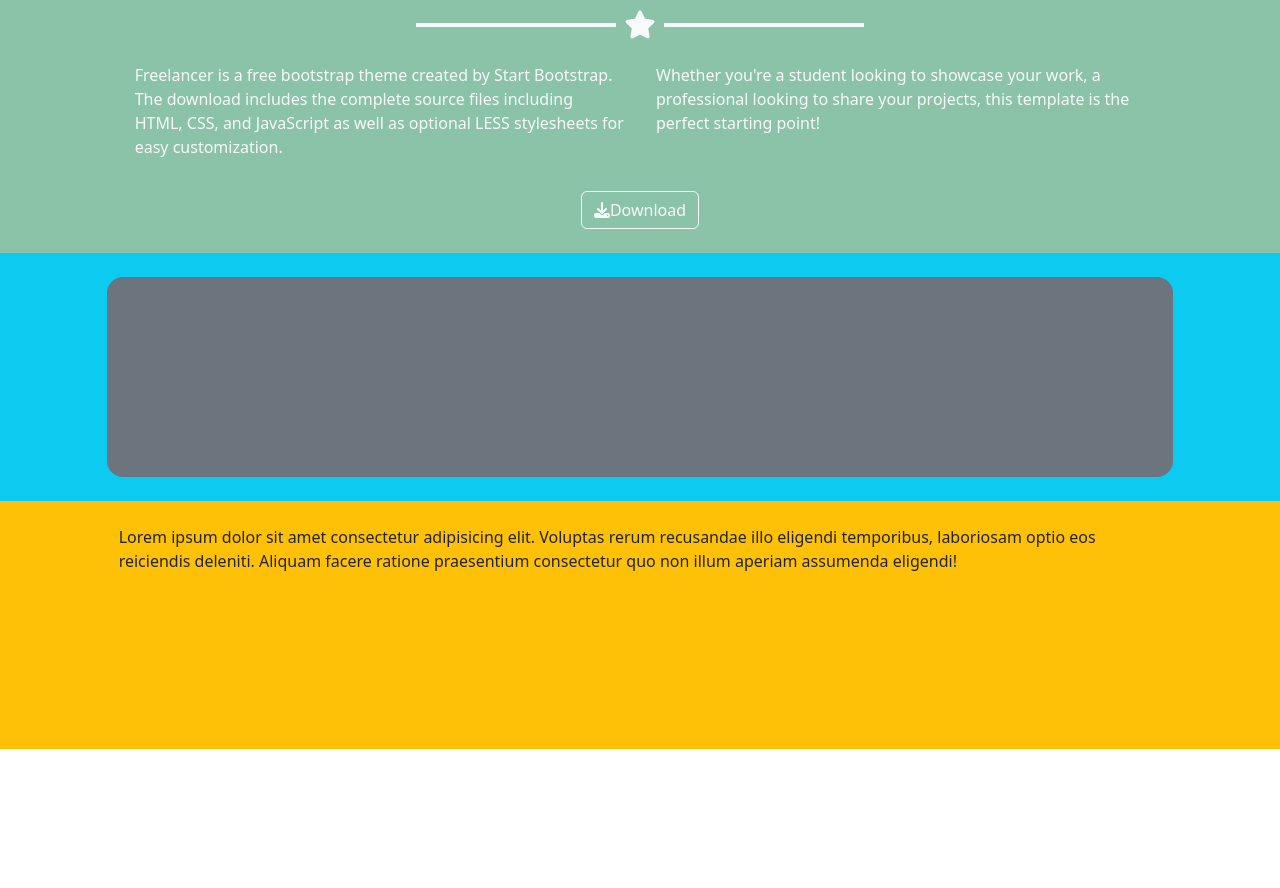
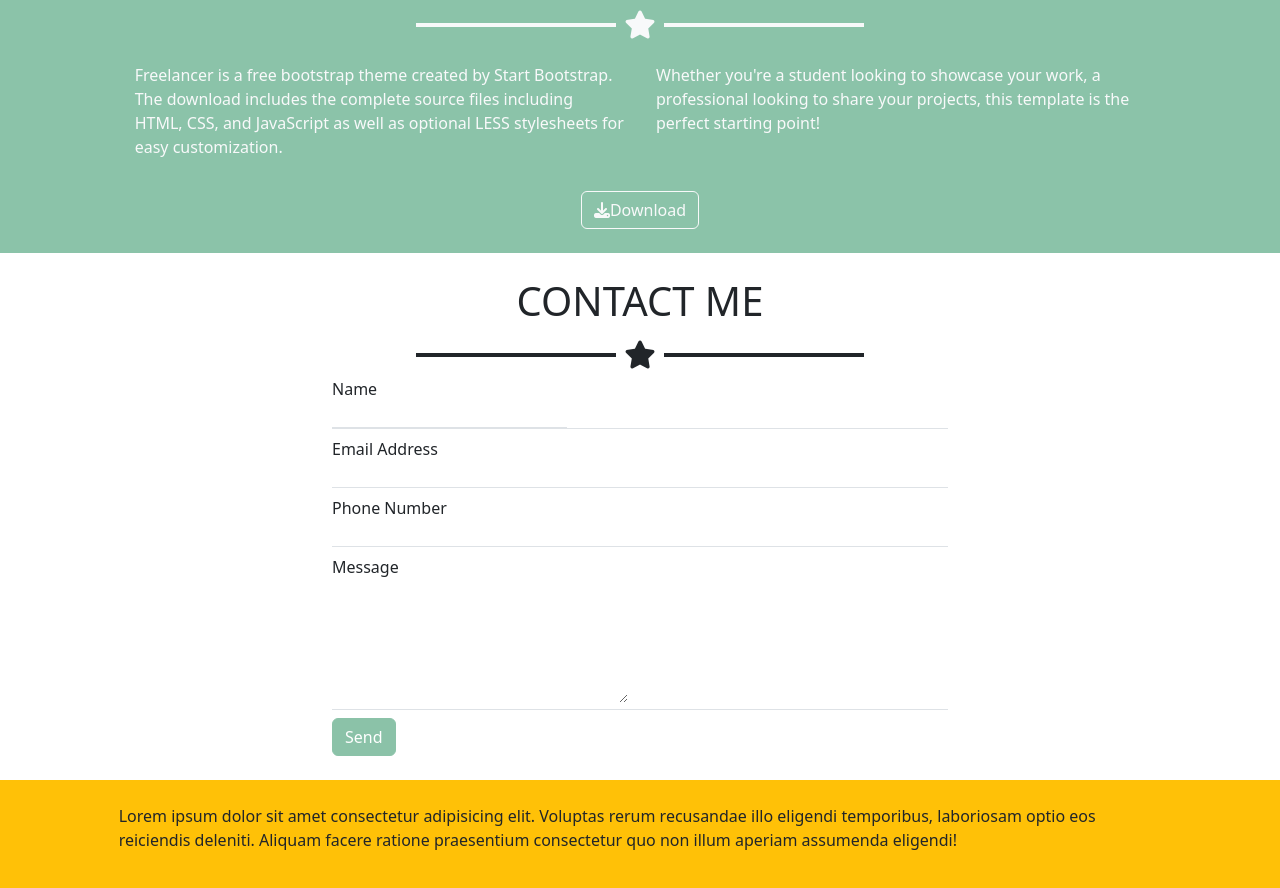
Before and after one commit to VincenzoDePetris/html-css-bootstrap-freelancer, a plain HTML site: page index.html in a window 1280 px wide. Shown: the part 1433-2321 px from the top of the page. Before the commit the page ends 2182 px from the top, so only its background shows below. Drawn offline with nearby package versions, Linux system fonts and the light colour scheme.

Commit message:
add: contact me section

```diff
--- a/index.html
+++ b/index.html
@@ -151,8 +151,68 @@
       </div>
       <!-- contact me section -->
       <div>
-        <div class="row justify-content-center bg-info py-4">
-          <div class="col-10 bg-secondary height rounded-4 col-md-10"></div>
+        <div class="row justify-content-center py-4">
+          <div class="col-10 height rounded-4 col-md-6">
+            <h1 class="text-center">CONTACT ME</h1>
+            <!-- inizio stella -->
+            <div class="d-flex justify-content-center align-items-center">
+              <div class="border border-2 striscia border-dark"></div>
+              <div>
+                <i class="fa-solid fa-star m-2 fs-3"></i>
+              </div>
+              <div class="border border-2 striscia border-dark"></div>
+            </div>
+            <!-- fine stella -->
+            <form
+              action="http://learning.tizianonicolai.com/request-catcher/"
+              method="get"
+            >
+              <div class="border-bottom mb-2">
+                <label for="name">Name</label><br />
+                <input
+                  id="name"
+                  name="name"
+                  type="text"
+                  class="border border-0 border-bottom"
+                />
+              </div>
+
+              <div class="border-bottom mb-2">
+                <label for="mail">Email Address</label><br />
+                <input
+                  id="mail"
+                  name="mail"
+                  type="text"
+                  class="border border-0"
+                />
+              </div>
+
+              <div class="border-bottom mb-2">
+                <label for="number">Phone Number</label><br />
+                <input
+                  id="number"
+                  name="number"
+                  type="text"
+                  class="border border-0"
+                />
+              </div>
+
+              <div class="border-bottom mb-2">
+                <label for="message">Message</label><br />
+                <textarea
+                  name="message"
+                  id="message"
+                  cols="30"
+                  rows="5"
+                  class="border border-0"
+                ></textarea>
+              </div>
+
+              <div>
+                <button class="btn btn-success opacity-50">Send</button>
+              </div>
+            </form>
+          </div>
         </div>
       </div>
     </main>
```
